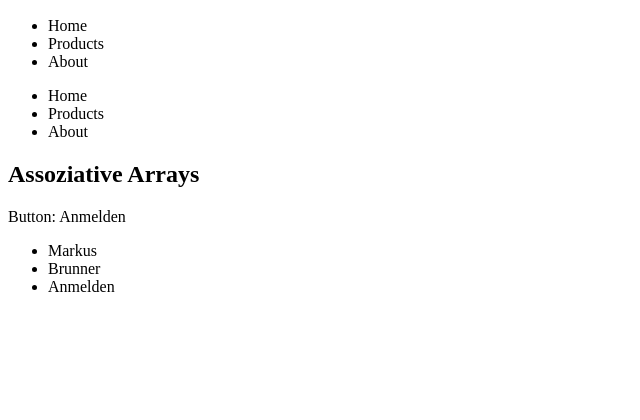
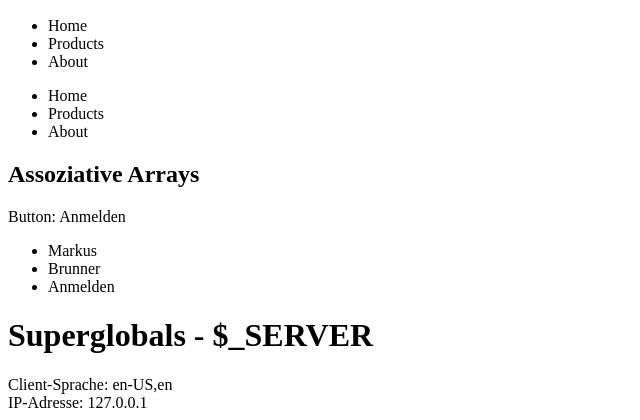
Before and after one commit to d-ansti/medt3, a PHP site: page /medt3/Projects/Exercise4/index.php in a window 1280 px wide. Shown: the part 744-1164 px from the top of the page, without its empty margins (0-640 px from the left). Before the commit the page ends 1036 px from the top, so only its background shows below. Run offline with PHP 8.4, Linux system fonts and the light colour scheme.

Commit message:
Changed index.php

```diff
--- a/Projects/Exercise4/index.php
+++ b/Projects/Exercise4/index.php
@@ -92,5 +92,13 @@
       }
     ?>
 
+    <h1>Superglobals - $_SERVER</h1>
+    <?php
+        # var_dump($_SERVER);
+        echo "Client-Sprache: ".$_SERVER["HTTP_ACCEPT_LANGUAGE"];
+        echo "<br>";
+        echo "IP-Adresse: ".$_SERVER["REMOTE_ADDR"];
+    ?>
+
   </body>
 </html>
```
